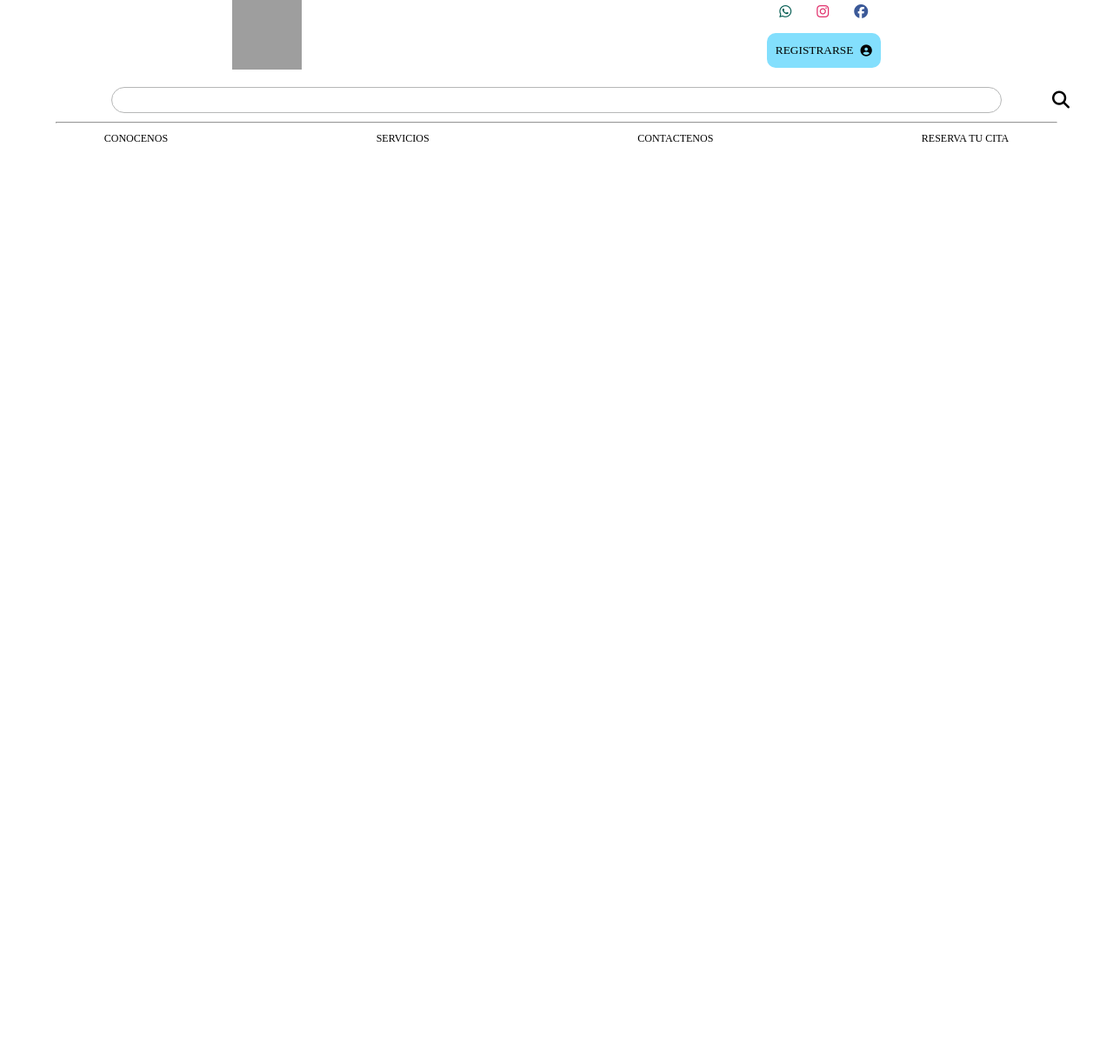
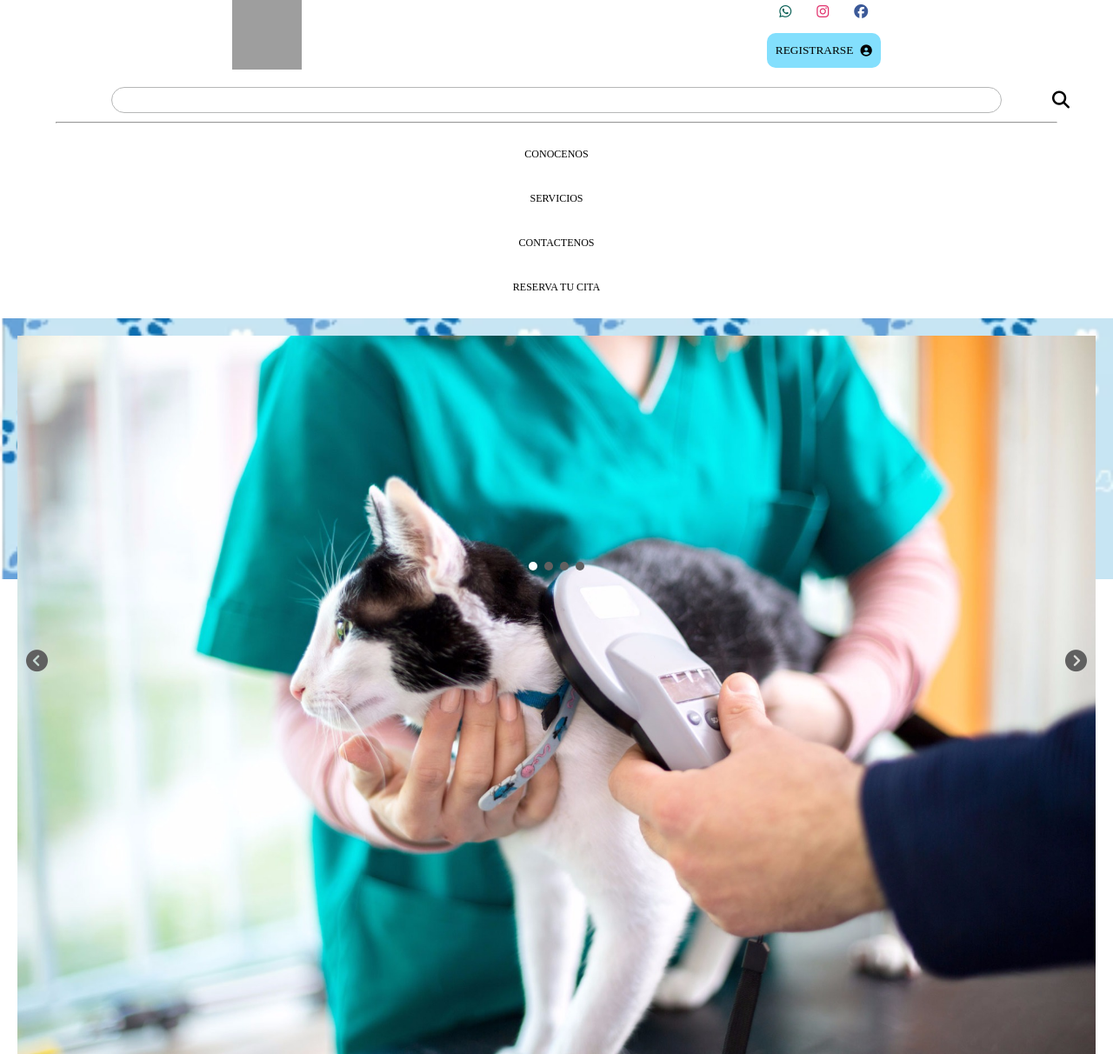
Before and after one commit to Ndobito/BLAST-SOFTWARE, a PHP site: page / in a window 1280 px wide. Shown: the whole page at 87% size. Before the commit the page ends 163 px from the top, so only its background shows below. Run offline with PHP 8.4, Linux system fonts and the light colour scheme; some libraries are stand-ins or nearby versions; some web fonts are replaced; grey boxes are pictures that could not be loaded.

Commit message:
Slider completo

```diff
--- a/progress/css/style-index.css
+++ b/progress/css/style-index.css
@@ -130,8 +130,8 @@ hr{
 /*Nav*/
 
 .container header div:nth-child(2) div:nth-child(3){
-    display: flex;
-    justify-content: space-around;
+
+    text-align: center;
     font-family: var(--font-2);
     font-size: 12px;
 }
@@ -142,10 +142,108 @@ hr{
     color: black;
     cursor: pointer;
     text-align: center;
+    padding: 8px 15px 8px 15px;
+    border-radius: 5px;
+    -webkit-border-radius: 5px;
+    -moz-border-radius: 5px;
+    -ms-border-radius: 5px;
+    -o-border-radius: 5px;
+    margin: 20px;
+
+    display: block;
+
+}
+
+.container header > div:nth-child(2) div:nth-child(3) > a:hover{
+    transform: scale(1.05);
+    -webkit-transform: scale(1.05);
+    -moz-transform: scale(1.05);
+    -ms-transform: scale(1.05);
+    -o-transform: scale(1.05);
+    transition: all .5s;
+    -webkit-transition: all .5s;
+    -moz-transition: all .5s;
+    -ms-transition: all .5s;
+    -o-transition: all .5s;
+    background-color: #efefef;
+    letter-spacing: 1px;
 }
 
 /*Slider*/
 
+main > div:nth-child(1){
+    width: 100%;
+    height: 300px;
+    background: url(../img/bg-slider.png);
+    background-size: 100vw ;
+    background-position: center;
+    background-repeat: no-repeat;
+    padding: 20px;
+    text-align: center;
+}
+
+main > div:nth-child(1) > div:nth-child(1){
+    max-width: 100%;
+    height: 100%;
+}
+
+main > div:nth-child(1) > div:nth-child(1) > div > img{
+    width: 100%;
+    height: 100%;
+    vertical-align: middle;
+}
+
+    /*Buttons Previous and Next*/
+
+main > div:nth-child(1) > div:nth-child(1) > div:nth-child(5){
+    width: 100%;
+    height: 50px;
+    top: 95%;
+    left: 50%;
+    transform: translate(-50%, -50%);
+    position: absolute;
+    display: flex;
+    flex-direction: row;
+    align-content: center;
+    align-items: center;
+    justify-content: space-between;
+    -webkit-transform: translate(-50%, -50%);
+    -moz-transform: translate(-50%, -50%);
+    -ms-transform: translate(-50%, -50%);
+    -o-transform: translate(-50%, -50%);
+}
+
+main > div:nth-child(1) > div:nth-child(1) > div:nth-child(5) a i{
+    margin: 30px;
+    font-size: 25px;
+    color: #606060;
+    cursor: pointer;
+}
+    /*Dots*/
+
+main > div:nth-child(1) div:nth-child(2) span{
+    cursor: pointer;
+    width: 10px;
+    height: 10px;
+    margin: 0 2px;
+    background-color: #606060;
+    display: inline-block;
+    transform: translateY(0px);
+    border-radius: 50%;
+    -webkit-border-radius: 50%;
+    -moz-border-radius: 50%;
+    -ms-border-radius: 50%;
+    -o-border-radius: 50%;
+    margin-bottom: 20px;
+    top: 20%;
+    -webkit-transform: translateY(0px);
+    -moz-transform: translateY(0px);
+    -ms-transform: translateY(0px);
+    -o-transform: translateY(0px);
+}
+.active{
+    background-color: white !important;
+}
 
 
 /*
@@ -266,8 +364,3 @@ main > div:nth-child(2) a:target{
 
 
 /*footer*/
-footer{
-    background-color: #303030;
-    height: 10%;
-    color: white;
-}
--- a/progress/index.html
+++ b/progress/index.html
@@ -46,10 +46,38 @@
         </header>
         <main>
             <!--Slider-->
+            <div>
+                <div>
+                    <div class="mySlides fade">
+                        <img src="img/slider-1.jpg" alt="">
+                    </div>
+                    <div class="mySlides fade">
+                        <img src="img/slider-2.jpg" alt="">
+                    </div>
+                    <div class="mySlides fade">
+                        <img src="img/slider-3.jpg" alt="">
+                    </div>
+                    <div class="mySlides fade">
+                        <img src="img/slider-4.jpg" alt="">
+                    </div>
 
+                    <!--Buttons Previous and Next-->
+                    <div class="btn">
+                        <a class="prev" onclick="plusSlides(-1)"><i class="fa-solid fa-circle-chevron-left" ></i></a>
+                        <a class="prev" onclick="plusSlides(1)"><i class="fa-solid fa-circle-chevron-right" ></i></a>
+                    </div>
+                </div>
+                <!--Dots-->
+                <div>
+                    <span class="dot" onclick="currentSlide(1)"></span>
+                    <span class="dot" onclick="currentSlide(2)"></span>
+                    <span class="dot" onclick="currentSlide(3)"></span>
+                    <span class="dot" onclick="currentSlide(4)"></span>
+                </div>
+            </div>
 
             <!--
-            solucion 2 b
+            solucion 2
                 <div>
                 <div>
                     <ul>
```
Also changed, not shown: progress/Javascript/slider.js (+26 -43 lines), 1 other file.
